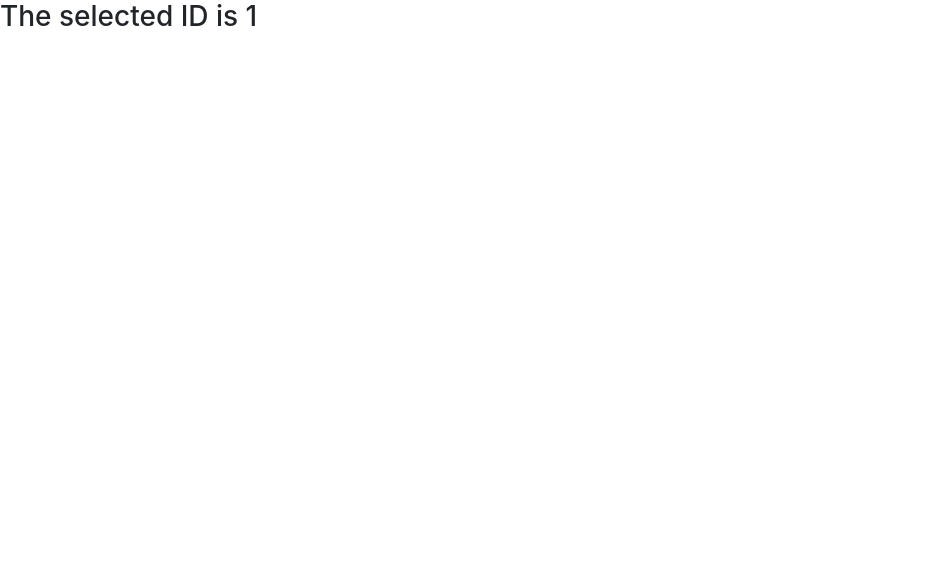
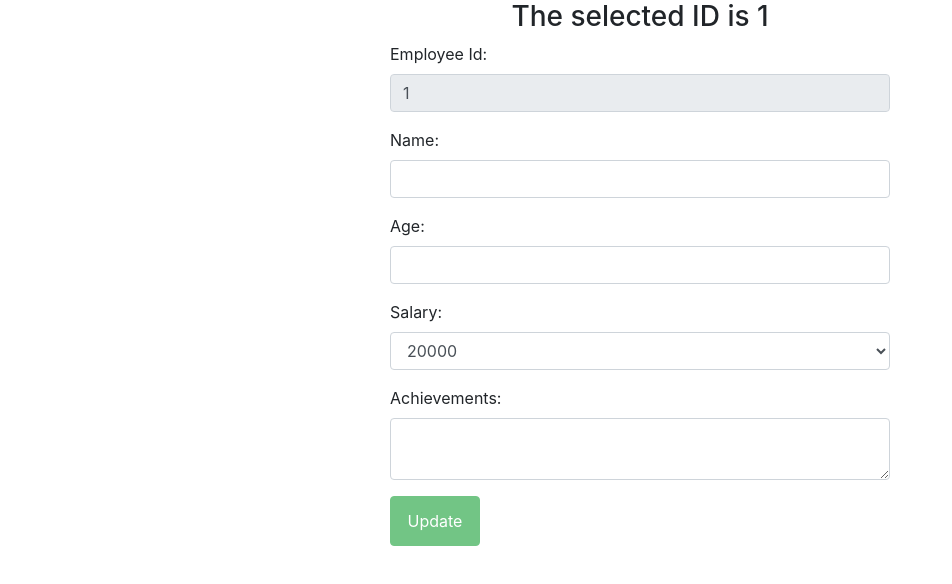
Before and after one commit to Jebink/learn_react, a React (Create React App) app: page /edit/1 in a window 1280 px wide. Shown: the top 584 px of the page, without its empty margins (0-952 px from the left). Built offline with nearby package versions, Linux system fonts and the light colour scheme.

Commit message:
react form

```diff
--- a/src/components/EditEmployee.js
+++ b/src/components/EditEmployee.js
@@ -1,9 +1,117 @@
-import React from "react"
-class EditEmployee extends React.Component{
-    render(){
-        return(
-            <h3>The selected ID is {this.props.match.params.empId}</h3>
-        )
+import React from "react";
+class EditEmployee extends React.Component {
+    constructor() {
+        super();
+        this.state = {
+            empId: '',
+            empName: '',
+            age: '',
+            salary: '',
+            achievements: '',
+            formErrors: {
+                empNameErr: '',
+                empAgeErr: ''
+            },
+            fieldValidity: {
+                empName: false,
+                age: false
+            },
+            formValid: false,
+            successMessage: ''
+        };
+    }
+    validateName = (e) => {
+        const name = e.target.value;
+        var formErrors = this.state.formErrors;
+        var fieldValidity = this.state.fieldValidity;
+        this.setState({ empName: e.target.value });
+        console.log(name.length);
+        if (name.length < 6) {
+            formErrors.empNameErr = "Name must be at least 6 chars";
+            fieldValidity.empName = false;
+        }
+        else {
+            formErrors.empNameErr = "";
+            fieldValidity.empName = true;
+        }
+        this.setState({ fieldValidity: fieldValidity })
+        this.setState({ formValid: fieldValidity.empName && fieldValidity.age })
+    }
+    validateAge = (e) => {
+        const age = e.target.value;
+        this.setState({ age: age });
+        var formErrors = this.state.formErrors;
+        var fieldValidity = this.state.fieldValidity;
+        if (age < 18 || age > 60) {
+            formErrors.empAgeErr = "Age must be between 18 and 60"
+            fieldValidity.age = false;
+        }
+        else {
+            formErrors.empAgeErr = ""
+            fieldValidity.age = true;
+        }
+        this.setState({ formErrors: formErrors });
+        this.setState({ formValid: fieldValidity.empName && fieldValidity.age })
+    }
+    validateSalary = (e) => {
+        let salary = e.target.value;
+        this.setState({ salary: salary })
+    }
+    validateAchievements = (e) => {
+        let achievements = e.target.value;
+        this.setState({ achievements: achievements })
+    }
+    update = (e) => {
+        e.preventDefault();
+        if (this.state.formValid) {
+            var formJSON = {
+                empId: this.props.match.params.empId,
+                empName: this.state.empName,
+                age: this.state.age,
+                salary: this.state.salary,
+                achievements: this.state.achievements
+            }
+            console.log(JSON.stringify(formJSON));
+            this.setState({ successMessage: JSON.stringify(formJSON) });
+        }
+    }
+    render() {
+        return (
+            <div style={{width:500, margin:'0px auto'}}>
+                <h3 className="text-center">The selected ID is {this.props.match.params.empId}</h3>
+                <form >
+                    <div className="form-group">
+                        <label>Employee Id:</label>
+                        <input className="form-control" disabled value={this.props.match.params.empId} />
+                    </div>
+                    <div className="form-group">
+                        <label>Name:</label>
+                        <input className="form-control" onChange={this.validateName} value={this.state.empName} />
+                    </div>
+                    <span className="text-danger">{this.state.formErrors.empNameErr}</span>
+                    <div className="form-group">
+                        <label>Age:</label>
+                        <input className="form-control" onChange={this.validateAge} value={this.state.age} />
+                    </div>
+                    <span className="text-danger">{this.state.formErrors.empAgeErr}</span>
+                    <div className="form-group">
+                        <label>Salary:</label>
+                        <select onChange={this.validateSalary} className="form-control" value={this.state.salary}>
+                            <option value="20000">20000</option>
+                            <option value="30000">30000</option>
+                            <option value="40000">40000</option>
+                            <option value="50000">50000</option>
+                        </select>
+                    </div>
+                    <div className="form-group">
+                        <label>Achievements:</label>
+                        <textarea onChange={this.validateAchievements} className="form-control" value={this.state.achievements} />
+                    </div>
+                    <button type="button" onClick={this.update} className="btn btn-success" disabled={!this.state.formValid}>Update</button><br/>
+                    <span className="text-success">{this.state.successMessage}</span>
+                </form>
+            </div>
+        );
     }
 }
 export default EditEmployee
```
